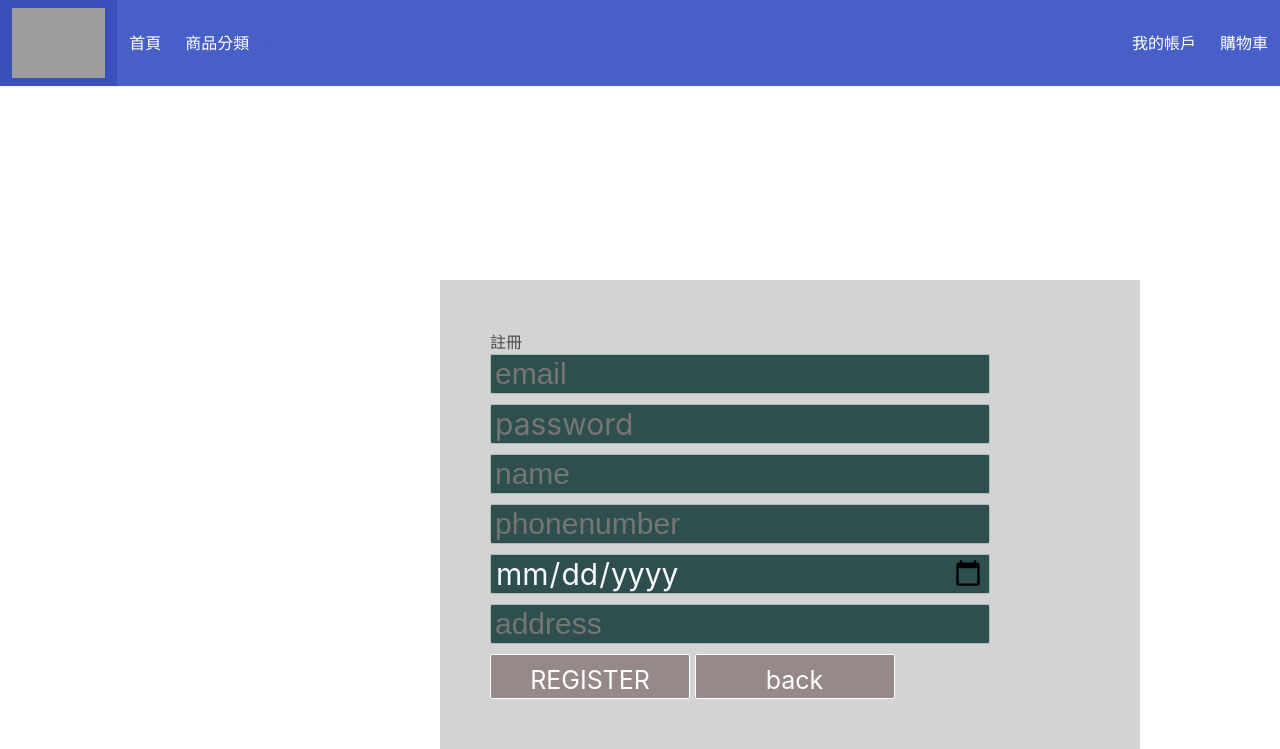
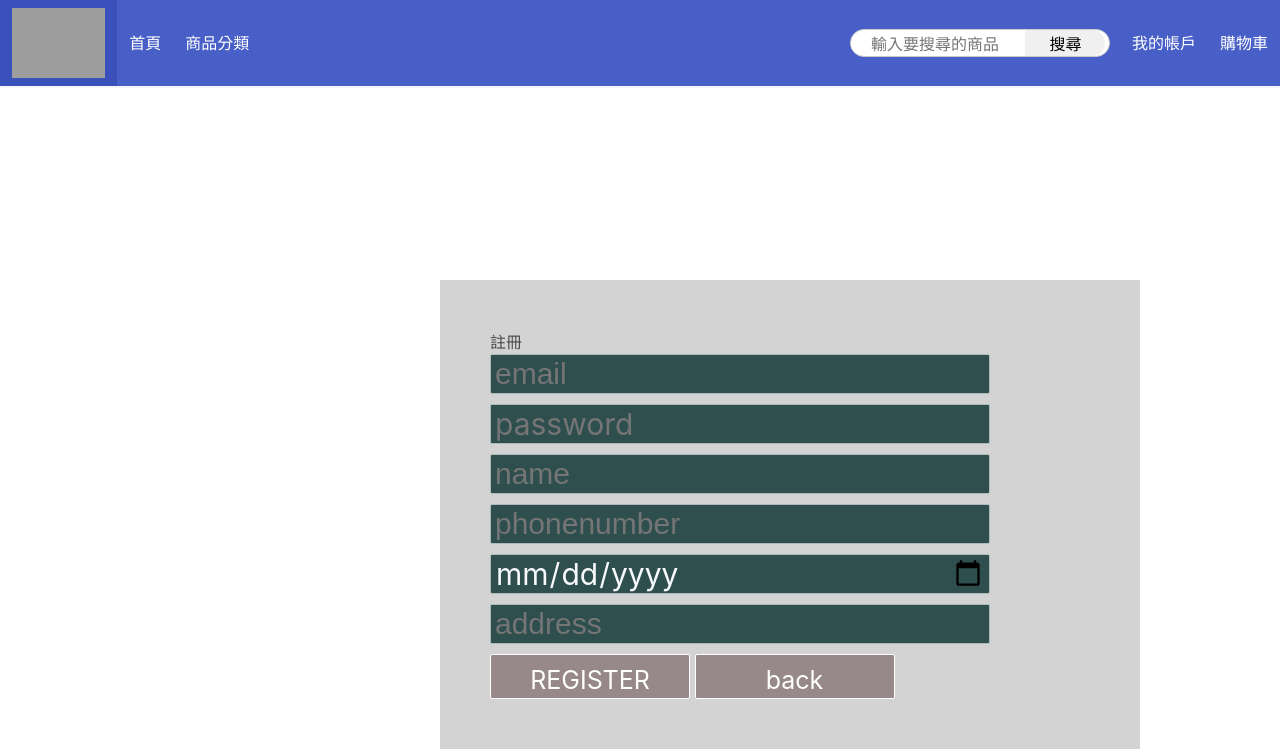
Before and after one commit to Thypocrite/Flask-project, a Flask app: page /reg in a window 1280 px wide. Shown: the top 749 px of the page. Run offline with Flask 3, Linux system fonts and the light colour scheme; grey boxes are pictures that could not be loaded.

Commit message:
'search'

```diff
--- a/main.py
+++ b/main.py
@@ -52,6 +52,27 @@ def salePage(product_id):
         return render_template("salePage.html", single_product=single_product, description_head=description_head, description_body=description_body)
     else:
         return render_template("PageNotFound.html"), 404
+
+
+@app.route('/search', methods=["GET"])
+def search():
+    keyword = request.args.get('keyword')
+    conn = sqlite3.connect("merged.db")
+    cursor = conn.cursor()
+    cursor.execute("SELECT * FROM products WHERE title LIKE ?",
+                   ('%'+keyword+'%',))
+    products = cursor.fetchall()
+    conn.close()
+
+    if keyword == "":
+        products = None
+
+    if products:
+        row_count = len(products)
+    else:
+        row_count = 0
+
+    return render_template("search.html", products=products, row_count=row_count, keyword=keyword)
 
 
 @app.route('/membersonly/data')
--- a/templates/base.html
+++ b/templates/base.html
@@ -42,6 +42,48 @@
     .navbar-link {
         color: white;
     }
+
+    .search-form {
+        display: flex;
+        justify-content: center;
+        /* Center align the search bar horizontally */
+        align-items: center;
+        /* Center align the search bar vertically */
+        padding-right: 10px;
+    }
+
+    .search-area {
+        width: 260px;
+        background-color: white;
+        border: 1px solid #ccc;
+        border-radius: 20px;
+        outline: none;
+    }
+
+    /* Style the search input */
+    #search-input {
+        font-size: 16px;
+        width: 170px;
+        border: none;
+        border-top-left-radius: 20px;
+        border-bottom-left-radius: 20px;
+        padding-left: 20px;
+        outline: none;
+        /* Remove the default input focus border */
+    }
+
+    /* Style the search button */
+    #search-button {
+        background-color: rgba(180, 180, 180, 0.2);
+        font-size: 16px;
+        width: 80px;
+        border: none;
+        border-top-right-radius: 20px;
+        border-bottom-right-radius: 20px;
+        /* Text color for the button */
+        cursor: pointer;
+        font-size: 16px;
+    }
 </style>
 
 <body>
@@ -65,6 +107,15 @@
 
         <div class="navbar-menu" id="nav-links">
             <div class="navbar-end">
+
+            </div>
+            <div class="navbar-end">
+                <form action="../search" class="search-form" method="GET">
+                    <div class="search-area">
+                        <input type="text" name="keyword" id="search-input" vlaue="keyword" placeholder="輸入要搜尋的商品">
+                        <button type="submit" id="search-button">搜尋</button>
+                    </div>
+                </form>
                 <a class="navbar-item" href="/login">我的帳戶</a>
                 <a href="/cart" class="navbar-item">購物車</a>
                 {% if 'user' in session %}
--- a/templates/homepage.html
+++ b/templates/homepage.html
@@ -32,7 +32,7 @@
           <form action="add_to_cart" method="post">
             <img src="{{ product[3] }}" alt="{{ product[1] }}">
             <h3>{{ product[1] }}</h3>
-            <p>NT${{ product[2] }}</p>
+            <p>{{ product[2] }}</p>
             <!-- Add other product details and formatting as needed -->
             <input type="hidden" name="product_id" value="{{ product[0] }}">
             <input type="hidden" name="page_url" value="/homepage">
```
Also changed, not shown: templates/search.html (added, +95 -0 lines), merged.db.
